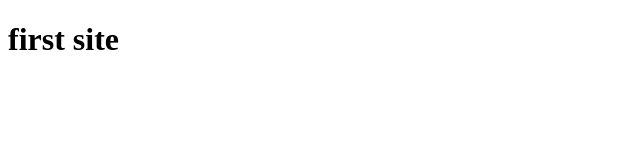
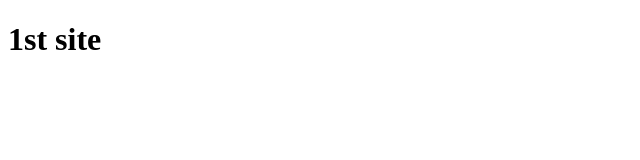
Before and after one commit to zacattak/day_1_site, a plain HTML site: page index.html in a window 1280 px wide. Shown: the full height of the page, 0-640 px from the left. Drawn offline with Linux system fonts and the light colour scheme.

Commit message:
made edit

```diff
--- a/index.html
+++ b/index.html
@@ -6,6 +6,6 @@
     <title>Document</title>
 </head>
 <body>
-    <h1>first site</h1>
+    <h1>1st site</h1>
 </body>
 </html>
```
